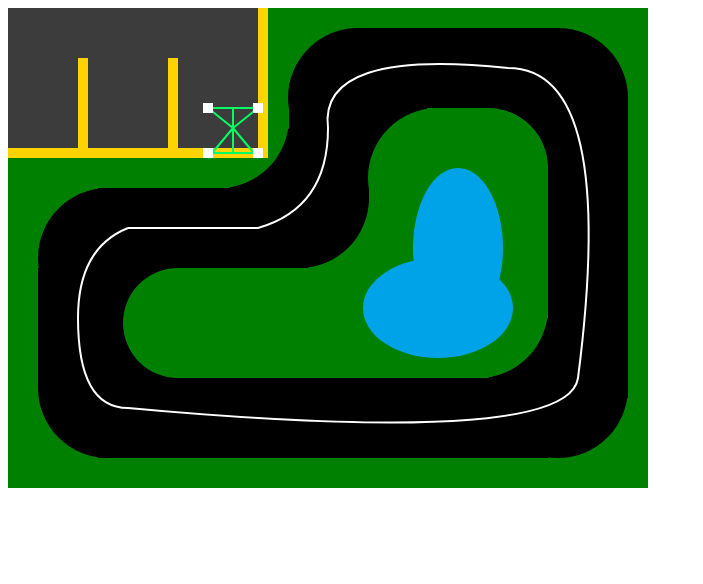
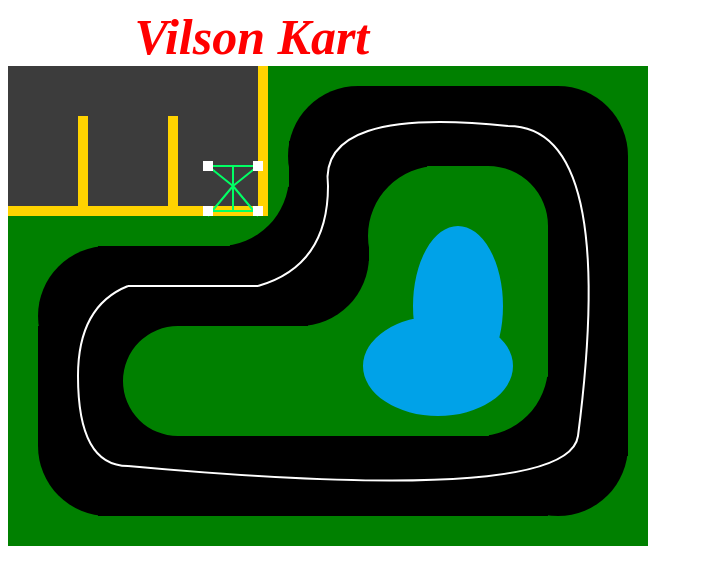
Before and after one commit to YanBurigo/Computacao-Grafica, a plain HTML site: page index.html in a window 1280 px wide. Shown: the whole page, without its empty margins (0-703 px from the left). Drawn offline with Linux system fonts and the light colour scheme.

Commit message:
Titulo adicionado

```diff
--- a/index.html
+++ b/index.html
@@ -2,7 +2,19 @@
 <html>
     <head>
     </head>
+    <style>
+        .titulo{
+            color: red;
+            font: bolder;
+            font-style: italic;
+            font-size: 50px;
+            margin-left: 10%;
+            margin-top: 0px;
+            margin-bottom: 0px;
+        }
+    </style>
     <body>
+        <h1 class="titulo">Vilson Kart</h1>
         <audio id="music" src="Tokyo Drift.mp3"></audio>
         <audio id="drift" src="drift.mp3"></audio>
         <audio id="horn" src="Buzina.mp3"></audio>
```
